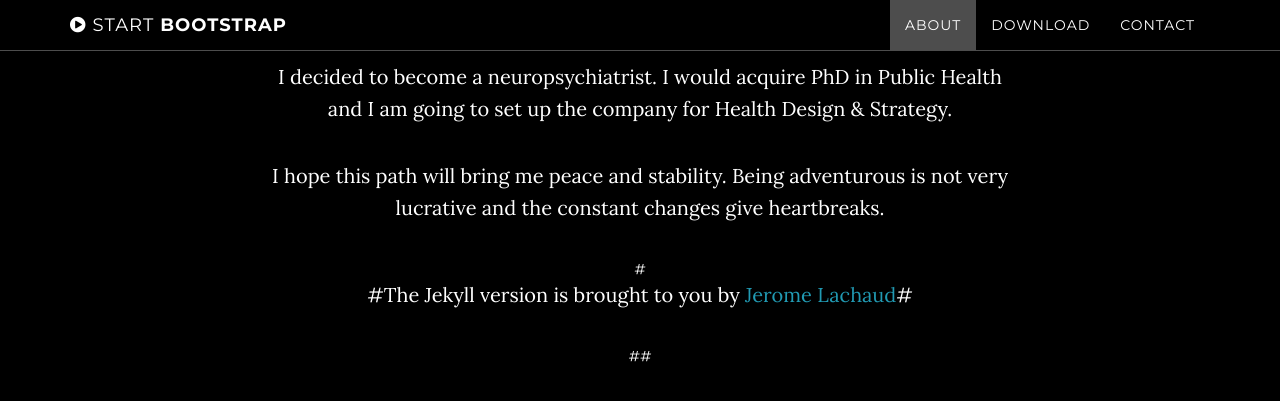
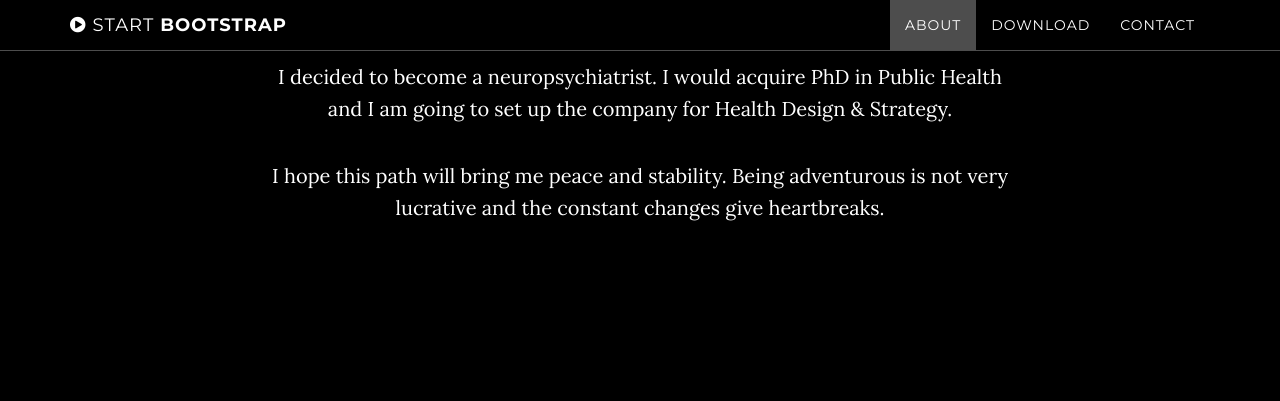
Before and after one commit to kozload/kozload.github.io, a Jekyll site: the page built from index.html, in a window 1280 px wide and 900 px high, scrolled down 1640 px, cut to the strip 0-455 px from the top of the window. Shown: the top 401 px of the strip. Built offline with Jekyll 4.4.1, drawn with Linux system fonts in a browser that asks for light colours.

Commit message:
Update about.html

```diff
--- a/_includes/about.html
+++ b/_includes/about.html
@@ -13,8 +13,6 @@
                 <p>I decided to become a neuropsychiatrist. I would acquire PhD in Public Health and I am going to set up the company for Health Design & Strategy.</p>
                 <p>I hope this path will bring me peace and stability. Being adventurous is not very lucrative and the constant changes give heartbreaks.</p>
 
-                #<p>#The Jekyll version is brought to you by <a href="https://github.com/jeromelachaud">Jerome Lachaud</a>#</p>##
-
             </div>
         </div>
     </section>
```
